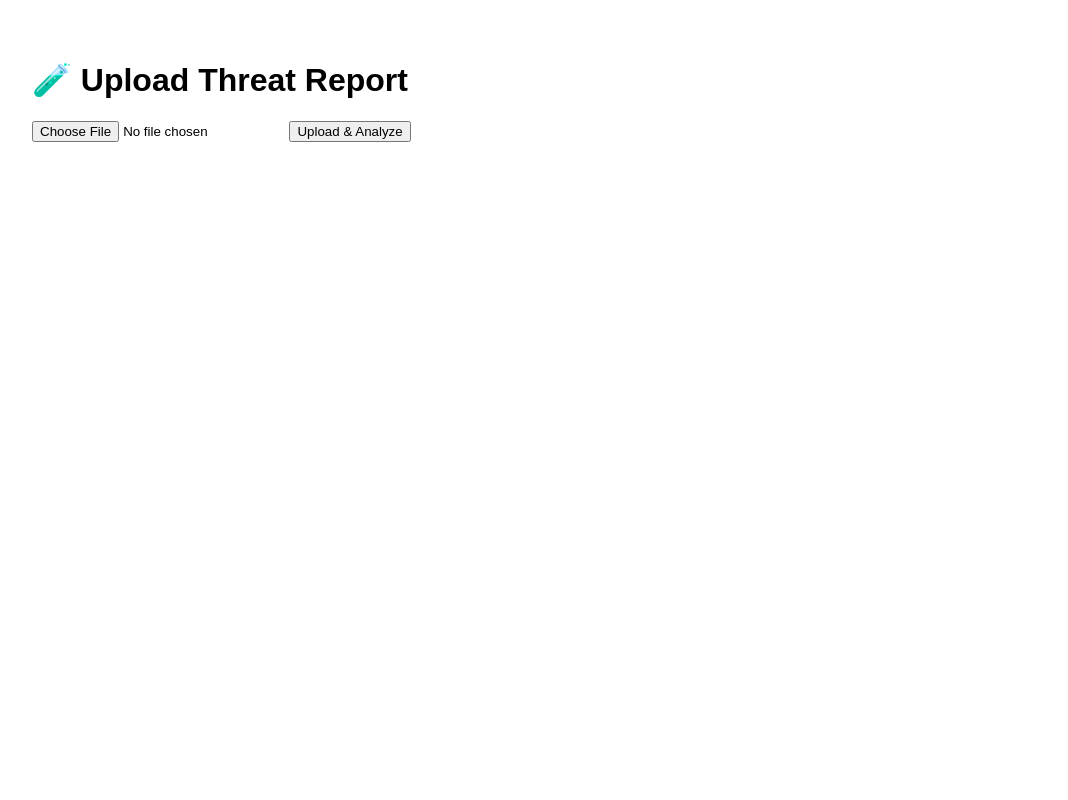
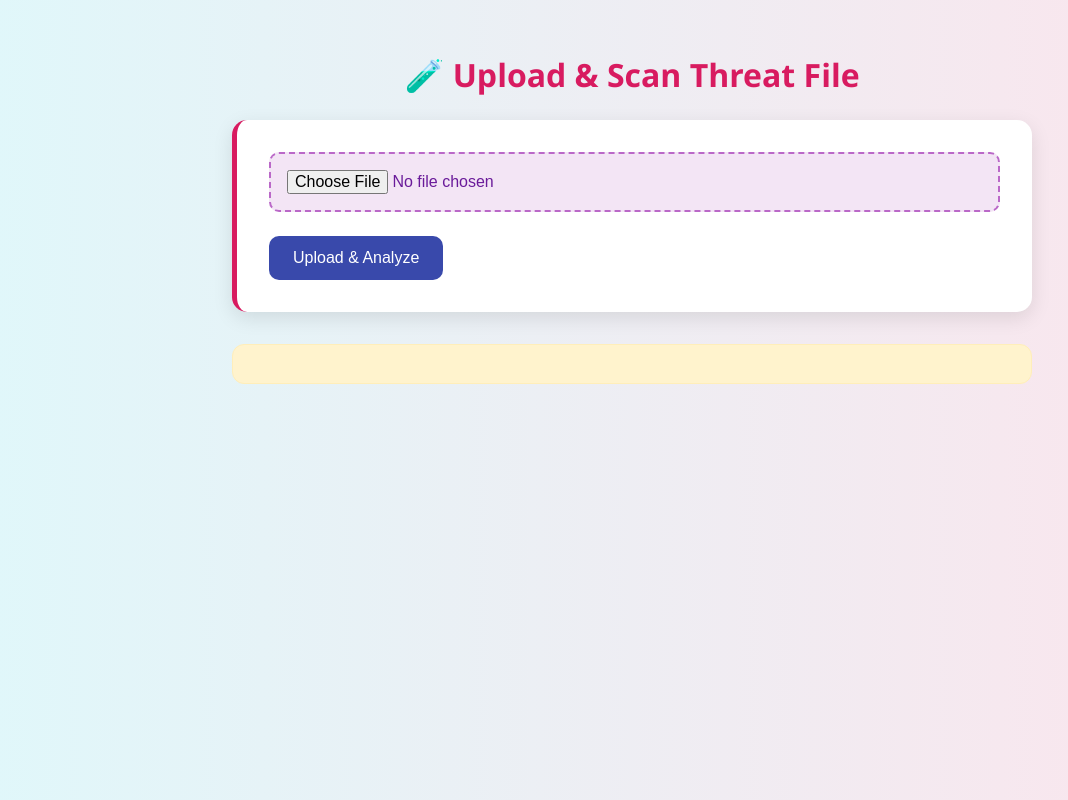
Before and after one commit to prateekP1906/CIT, a website: page public/threat-reports.html in a window 1280 px wide. Shown: the whole page, without its empty margins (8-1076 px from the left). Drawn offline with Linux system fonts and the light colour scheme.

Commit message:
style(threat-report): improved layout and color scheme for better UI

```diff
--- a/public/threat-reports.html
+++ b/public/threat-reports.html
@@ -2,18 +2,109 @@
 <html lang="en">
 <head>
   <meta charset="UTF-8">
-  <title>Threat Reports</title>
+  <title>Threat Report Scanner</title>
   <style>
-    body { font-family: sans-serif; padding: 2rem; }
-    .status { margin-top: 1rem; font-weight: bold; }
+    body {
+      font-family: 'Segoe UI', sans-serif;
+      background: linear-gradient(to right, #e0f7fa, #fce4ec);
+      color: #1a202c;
+      padding: 2rem;
+      max-width: 800px;
+      margin: auto;
+    }
+
+    h1 {
+      color: #d81b60;
+      text-align: center;
+      margin-bottom: 1.5rem;
+    }
+
+    form {
+      background: white;
+      padding: 2rem;
+      border-radius: 15px;
+      box-shadow: 0 6px 20px rgba(0, 0, 0, 0.1);
+      display: flex;
+      flex-direction: column;
+      gap: 1.5rem;
+      border-left: 5px solid #d81b60;
+    }
+
+    input[type="file"] {
+      font-size: 1rem;
+      border: 2px dashed #ba68c8;
+      border-radius: 10px;
+      padding: 1rem;
+      background-color: #f3e5f5;
+      color: #6a1b9a;
+      transition: border-color 0.3s;
+    }
+
+    input[type="file"]:focus {
+      border-color: #6a1b9a;
+      outline: none;
+    }
+
+    button {
+      padding: 0.8rem 1.5rem;
+      background-color: #3949ab;
+      color: white;
+      font-size: 1rem;
+      font-weight: 500;
+      border: none;
+      border-radius: 10px;
+      cursor: pointer;
+      transition: background-color 0.3s ease-in-out;
+      align-self: flex-start;
+    }
+
+    button:hover {
+      background-color: #283593;
+    }
+
+    .status {
+      margin-top: 2rem;
+      font-size: 1.05rem;
+      padding: 1.2rem;
+      border-radius: 12px;
+      background-color: #fff3cd;
+      color: #856404;
+      border: 1px solid #ffeeba;
+    }
+
+    .status.success {
+      background-color: #d0f0c0;
+      border: 1px solid #a5d6a7;
+      color: #2e7d32;
+    }
+
+    .status.error {
+      background-color: #ffebee;
+      border: 1px solid #ef9a9a;
+      color: #c62828;
+    }
+
+    ul {
+      margin-top: 1rem;
+      padding-left: 1.5rem;
+    }
+
+    ul li {
+      margin-bottom: 0.4rem;
+      line-height: 1.5;
+      color: #e53935;
+    }
   </style>
 </head>
 <body>
-  <h1>🧪 Upload Threat Report</h1>
+
+  <h1>🧪 Upload & Scan Threat File</h1>
+
   <form id="uploadForm">
     <input type="file" name="file" required />
     <button type="submit">Upload & Analyze</button>
   </form>
+
   <div class="status" id="resultStatus"></div>
 
   <script>
@@ -23,15 +114,24 @@
     form.addEventListener('submit', async (e) => {
       e.preventDefault();
       const formData = new FormData(form);
+      resultDiv.className = 'status';
       resultDiv.textContent = "⏳ Uploading and analyzing...";
 
+      try {
         const res = await fetch('/analyze', {
           method: 'POST',
           body: formData
         });
 
         const data = await res.json();
-      resultDiv.textContent = `${data.message} [Source: ${data.source}]`;
+
+        if (data.result === 'malicious') {
+          resultDiv.classList.add("error");
+        } else if (data.result === 'clean') {
+          resultDiv.classList.add("success");
+        }
+
+        resultDiv.innerHTML = `${data.message} <br><strong>Source:</strong> ${data.source}`;
 
         if (data.maliciousEngines && data.maliciousEngines.length) {
           const list = document.createElement('ul');
@@ -41,17 +141,17 @@
             list.appendChild(li);
           });
           resultDiv.appendChild(list);
-}
-      else {
-        resultDiv.textContent = "No malicious engines or service detected.";
-      }
-      if (data.positive) {
-        resultDiv.style.color = 'green';
         } else {
-        resultDiv.style.color = 'red';
+          resultDiv.innerHTML += "<p>No malicious engines or services detected.</p>";
         }
 
+      } catch (err) {
+        console.error(err);
+        resultDiv.className = 'status error';
+        resultDiv.textContent = "❌ Something went wrong while uploading or analyzing.";
+      }
     });
   </script>
+
 </body>
 </html>
```
Lines whose indentation alone changed are shown as unchanged.
